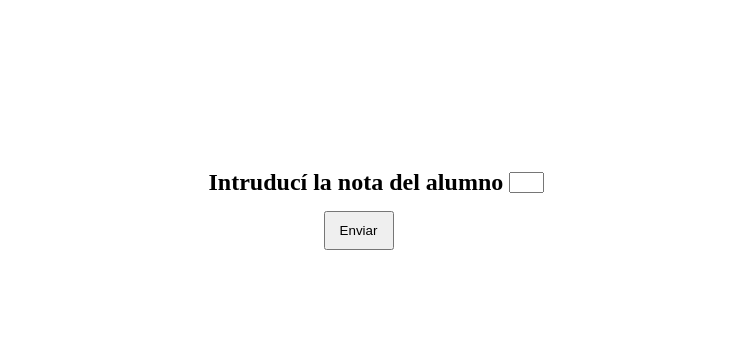
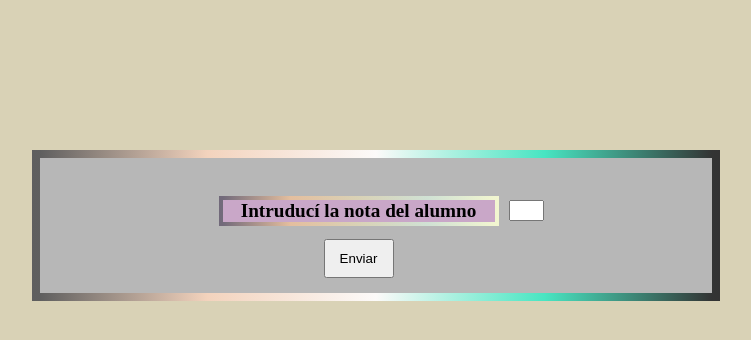
Before and after one commit to boogramer/historia-Cofla-10, a plain HTML site: page index.html in a window 1280 px wide. Shown: the whole page, without its empty margins (264-1015 px from the left). Drawn offline with Linux system fonts and the light colour scheme.

Commit message:
Se le dio estilos a los bordes del formulario

```diff
--- a/style.css
+++ b/style.css
@@ -1,6 +1,17 @@
+
+body{
+    background: #D9D2B6;
+}
 .formulario-notas{
+    background: #B7B7B7;
+    width: 50%;
+    border: 8px solid;
+    border-radius: 5px;
+    border-image: linear-gradient(to left, #333333,#48E5C2,#FCFAF9,#F3D3BD,#5E5E5E);
+    border-image-slice: 1;
+    padding: 20px;
     display: grid;
-    margin-top: 150px;
+    margin: 150px auto;
     grid-template-columns: 300px 35px;
     grid-template-rows: 65px 30px;
     justify-content: center;
@@ -8,13 +19,20 @@
 }
 .formularios-notas__h2{
     vertical-align: middle;
-    font-size: 1.5rem;
+    text-align: center;
+    margin: 10px;
+    font-size: 1.2rem;
+    background: rgba(209, 160, 208, 0.68);
+    border: 4px solid;
+    border-radius: 3px;
+    border-image: linear-gradient(to left, #F2F6D0,#D0E1D4,#D9D2B6,#E4BE9E,#71697A);
+    border-image-slice: 1;
 }
 .formulario-notas__input{
     text-align: center;
 }
 
-#nota-alumno{
+#-alumno{
 
 }
 #enviar-nota{
```
